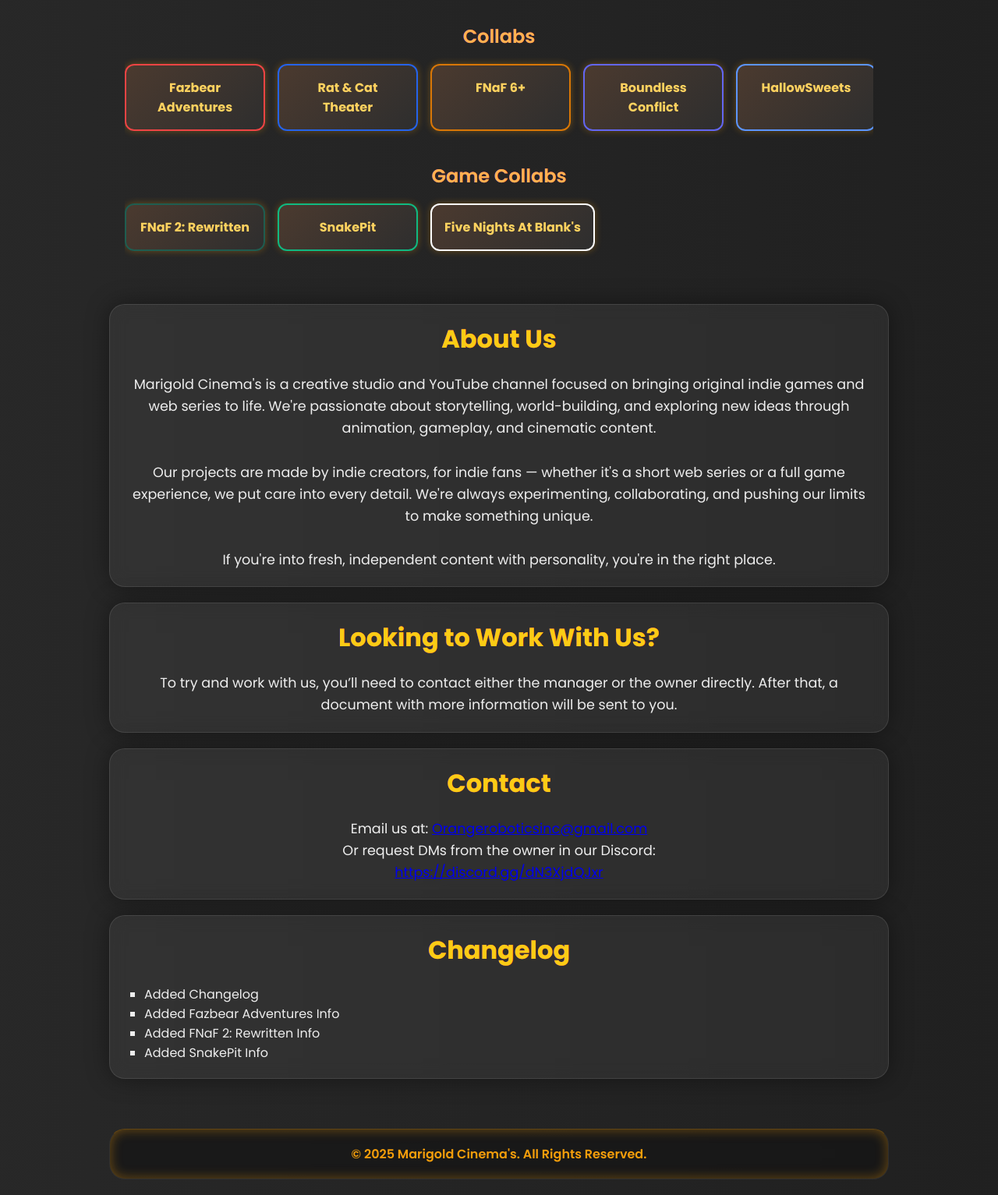
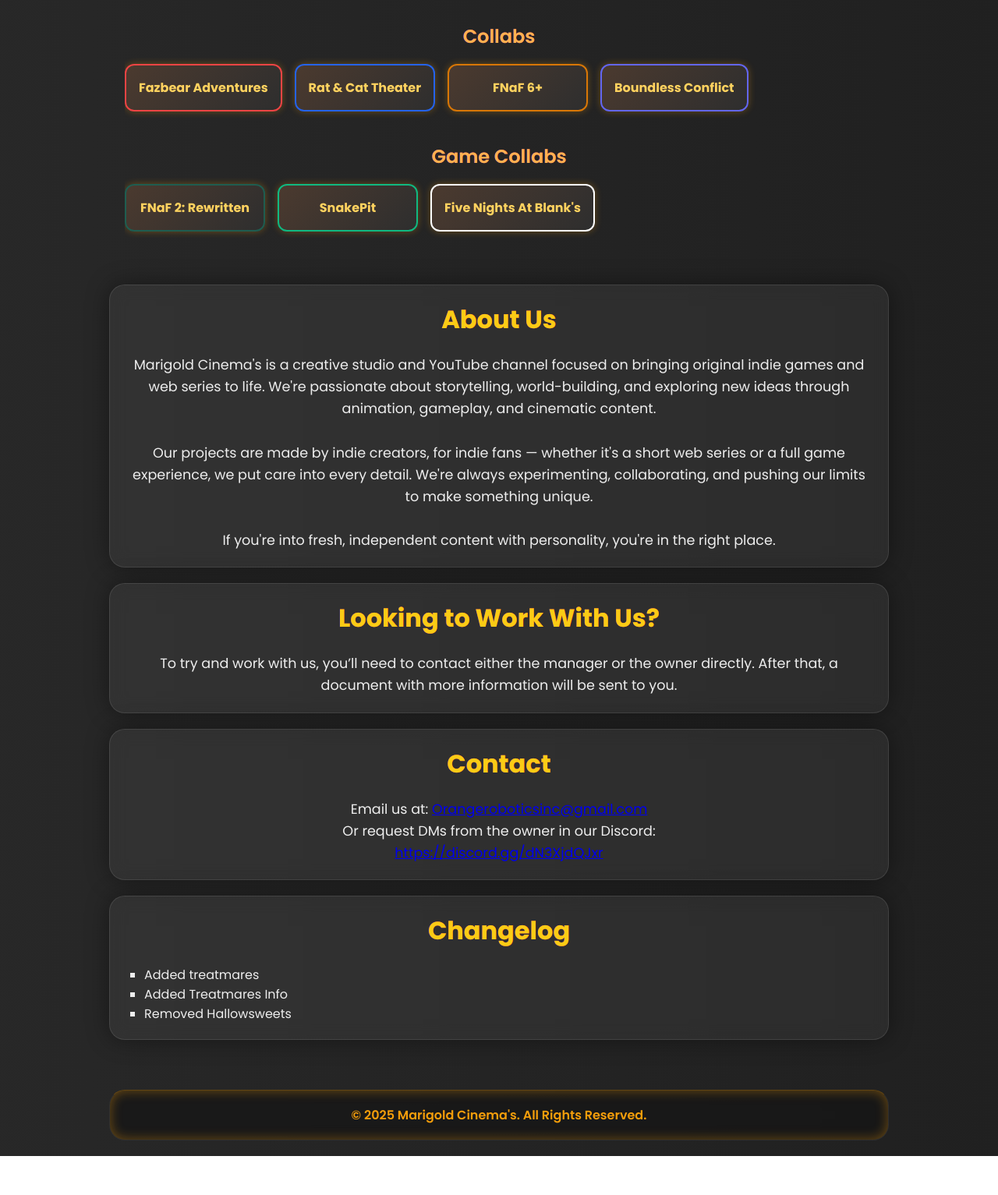
Before and after one commit to lucydotjson/MARIGOLD-SITE, a plain HTML site: page index.html in a window 1280 px wide. Shown: the part 1075-2608 px from the top of the page at 78% size. After the commit the page ends 2558 px from the top, so only its background shows below. Drawn offline with Linux system fonts and the light colour scheme.

Commit message:
ohiogyatt

```diff
--- a/index.html
+++ b/index.html
@@ -77,6 +77,8 @@
           <div class="grid-item showtime">Showtime's End</div>
           <div class="grid-item malware">Malware</div>
           <div class="grid-item offenders">The Offenders</div>
+          <div class="grid-item treat">TreatMares</div>
+
         </div>
       </div>
 
@@ -87,7 +89,6 @@
           <div class="grid-item ratcat">Rat & Cat Theater</div>
           <div class="grid-item fnaf6">FNaF 6+</div>
           <div class="grid-item boundless">Boundless Conflict</div>
-          <div class="grid-item hallows">HallowSweets</div>
         </div>
       </div>
 
@@ -136,13 +137,11 @@
 <section id="changelog" class="glass scroll-fade-in">
   <h3>Changelog</h3>
   <ul style="text-align: left; list-style-type: square; padding-left: 1.5rem;">
-    <li> Added Changelog</li>
-    <li> Added Fazbear Adventures Info</li>
-    <li> Added FNaF 2: Rewritten Info</li>
-    <li> Added SnakePit Info</li>
+    <li> Added treatmares</li>
+    <li> Added Treatmares Info</li>
+    <li> Removed Hallowsweets</li>
   </ul>
 </section>
-
 
 
     <footer class="glass">
@@ -311,12 +310,6 @@ Faced with unforeseen consequences, internal power struggles, and the sobering r
     color: "#d97706",
     description: `"FNaF 6+" follows the story of Rick where he builds up his own pizzeria from an abandoned place from the 1900's with sentient animatronics roaming around every corner.`
   },
-  "HallowSweets": {
-    color: "#2563eb",
-    description: `HallowSweets is about a little blue haired moon angel named Sweets. Her father, known as the God of the moon, gave Sweets a little bit of his power hoping that she'd make him proud by killing all entities and confronting them. Along with her friends Tacky, Randolph, Blitzo, and the rest, they always find a way to defeat every single entity that interrupts their adventures.
-
-In short, think of it as a series with adventure, funny moments, and intense fighting with entities!`
-  },
  "Rat & Cat Theater": {
       color: "#2563eb",
        description: `No story yet`
@@ -325,6 +318,12 @@ In short, think of it as a series with adventure, funny moments, and intense fig
 "Five Nights At Blank's": {
       color: "#2563eb",
        description: `Five Nights at Blank's is a fangame of Five Nights at Candy's - just an unofficial prequel - about a guy getting a job as a night watchman to a dinner being worked on. but... something is off…`
+  },
+
+
+"TreatMares": {
+      color: "#ff75e1",
+       description: `no story yet`
   }
 
 };
@@ -640,11 +639,11 @@ section.hero::before {
     .showtime { border: 2px solid #8b5cf6; }
     .malware { border: 2px solid #3b82f6; }
     .offenders { border: 2px solid #10b981; }
+     .treat { border: 2px solid #ff75e1; }
     .fazbear { border: 2px solid #ef4444; }
     .ratcat { border: 2px solid #2563eb; }
     .fnaf6 { border: 2px solid #d97706; }
     .boundless { border: 2px solid #6366f1; }
-    .hallows { border: 2px solid #5c95ff; }
     .rewritten { border: 2px solid #1f5d50; }
     .snakepit { border: 2px solid #10b981; }
     .blanks { border: 2px solid #ffffff; }
```
